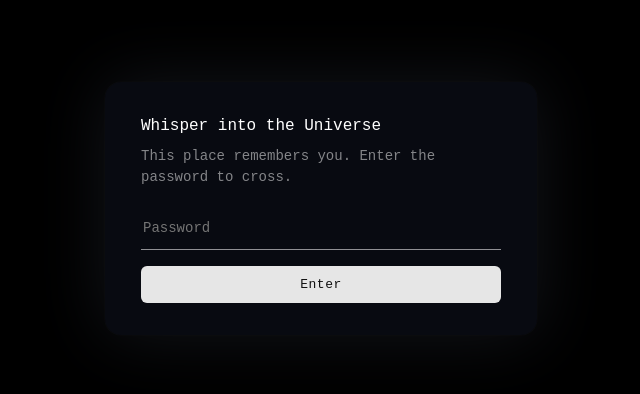
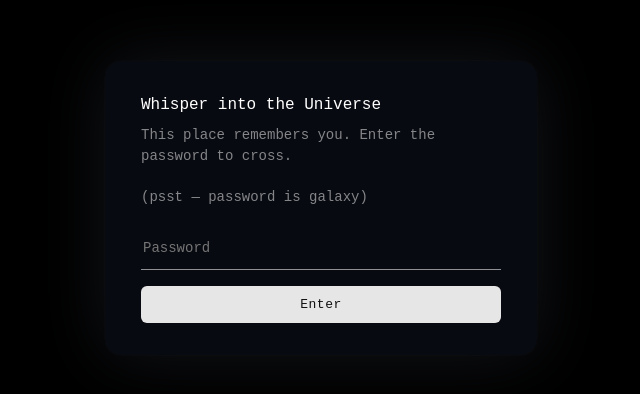
Before and after one commit to Sephew/A-little-place-in-the-universe, a website: page public/login.html in a window 1280 px wide. Shown: the part 192-586 px from the top of the page, without its empty margins (319-959 px from the left). Drawn offline with Linux system fonts and the light colour scheme.

Commit message:
Show the password on the login page
Requested as-is, knowingly defeats the point of the password gate:
anyone with the URL can now read it and log in.

```diff
--- a/public/login.html
+++ b/public/login.html
@@ -41,6 +41,7 @@
 <div id="box">
   <h1>Whisper into the Universe</h1>
   <p>This place remembers you. Enter the password to cross.</p>
+  <p>(psst — password is galaxy)</p>
   <p id="error">Incorrect password.</p>
   <form id="form">
     <input id="password" type="password" placeholder="Password" autofocus autocomplete="current-password">
```
